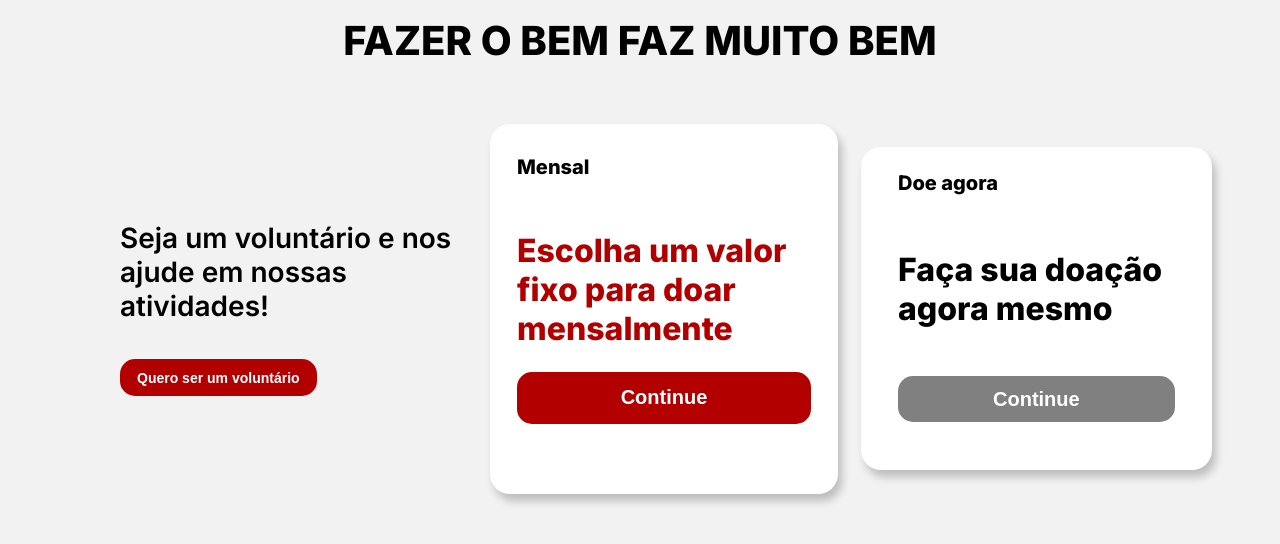
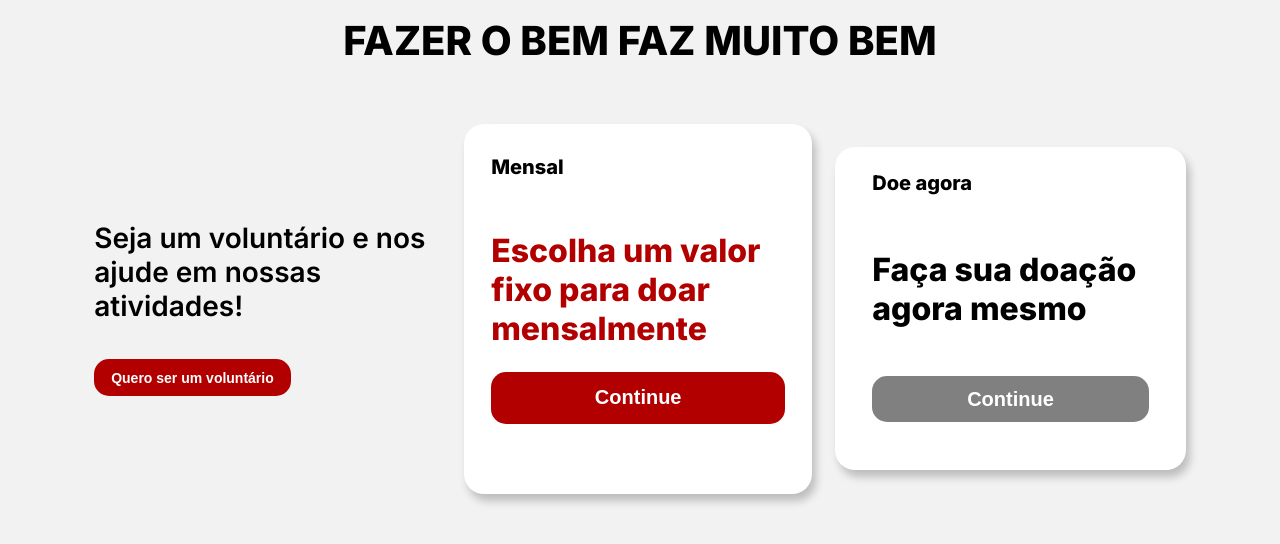
Before and after one commit to Gruposemh/front, a React (Vite) app: page /como-ajudar in a window 1280 px wide. Shown: the part 1600-2144 px from the top of the page. Built offline with nearby package versions, Linux system fonts and the light colour scheme.

Commit message:
style: centralizando div

```diff
--- a/src/styles/ComoAjudar/section-planos/style.css
+++ b/src/styles/ComoAjudar/section-planos/style.css
@@ -13,7 +13,7 @@
 
 .planos-container{
     display: flex;
-    justify-content:  start;
+    justify-content:  center;
     text-align: start;
     align-items: center;
     gap: 38px;
```
